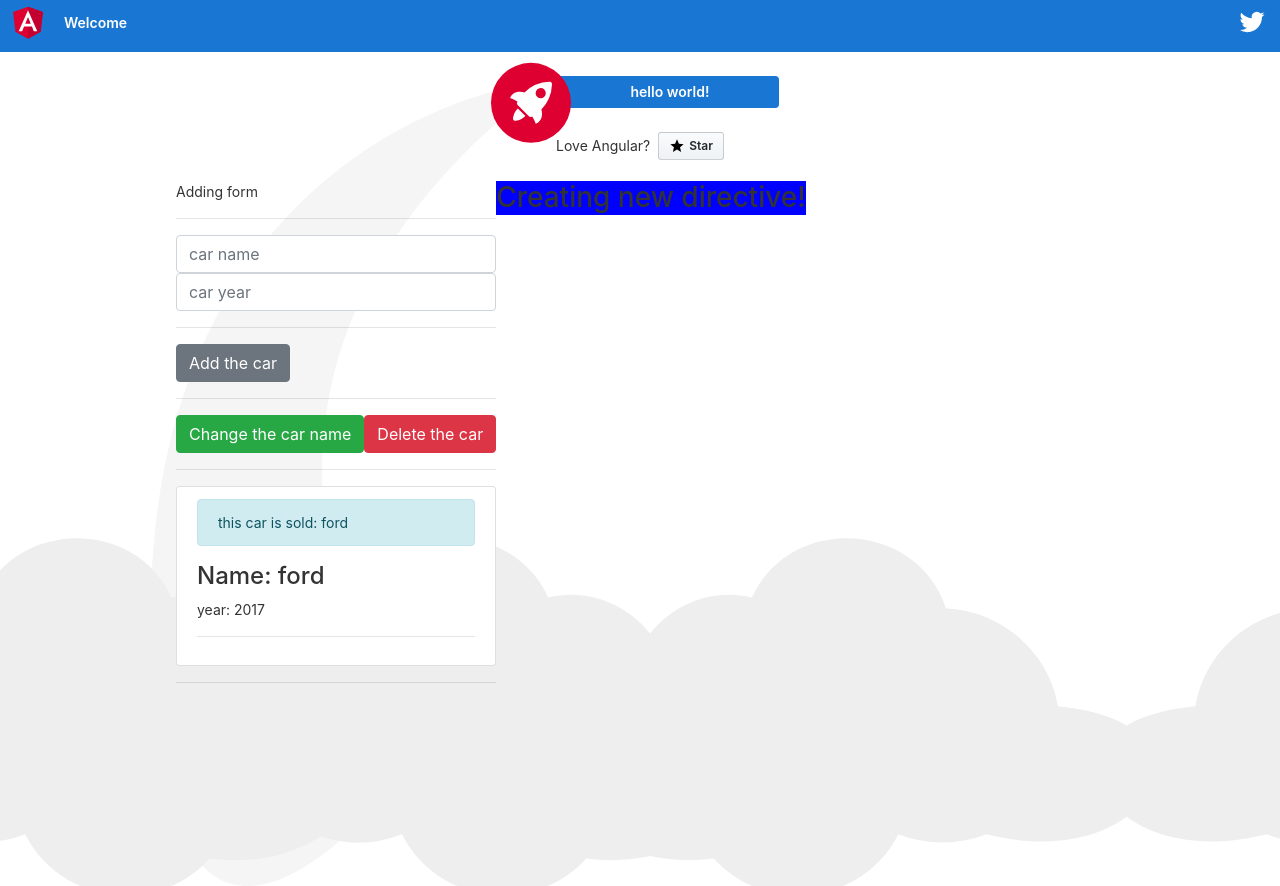
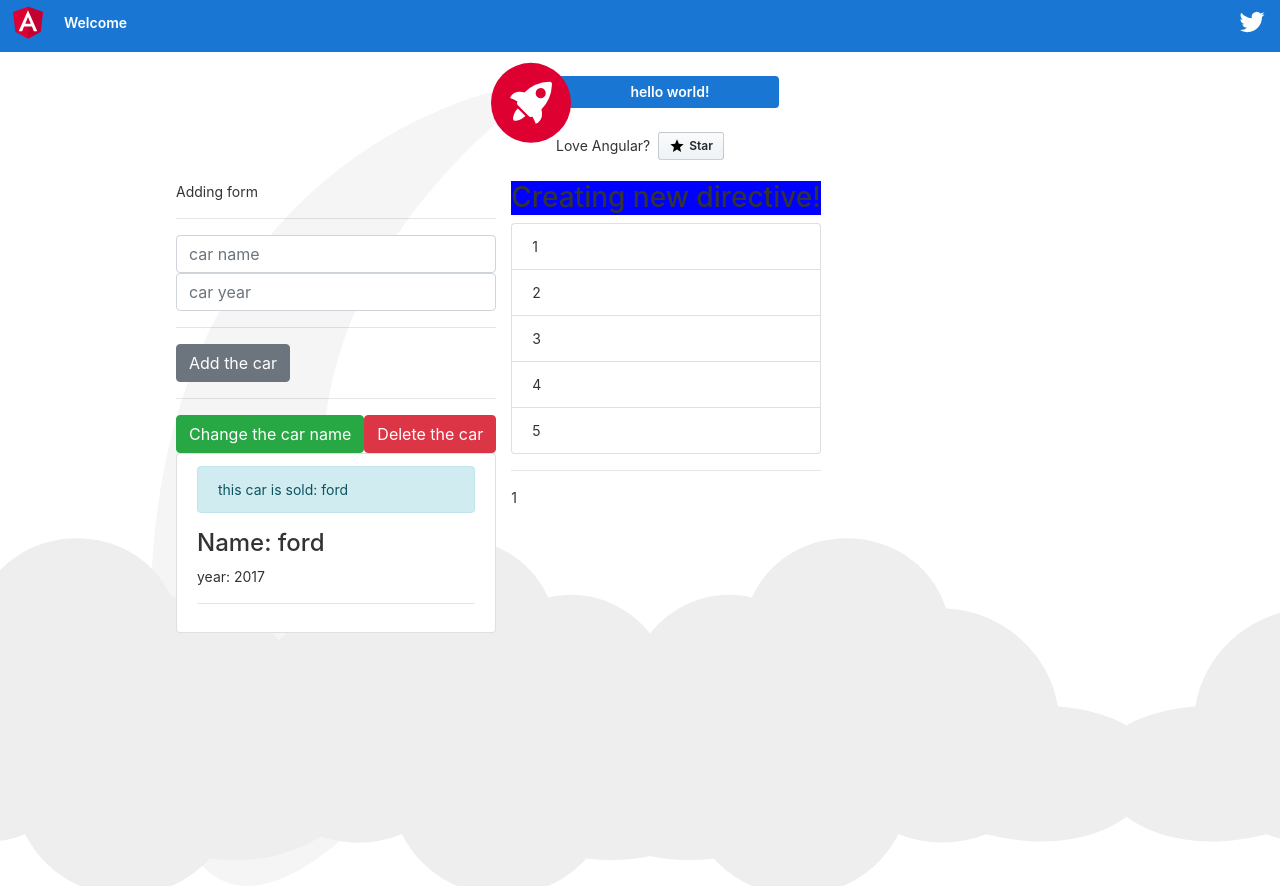
Before and after one commit to katerynabugaieva/angular-sandbox, an Angular app: page / in a window 1280 px wide. Built offline with nearby package versions, Linux system fonts and the light colour scheme.

Commit message:
ngSwitch

```diff
--- a/src/app/cars/cars.component.html
+++ b/src/app/cars/cars.component.html
@@ -14,7 +14,6 @@
   <p>added</p>
 </ng-template>
 -->
-<hr />
 
 <div class="list-group">
   <app-car
@@ -62,7 +61,6 @@
 <hr />
 
 -->
-<hr />
 
 <!--
 <input type="text" class="form-control" (input)="onKeyUp($event)" />
--- a/src/app/create-directive/create-directive.component.html
+++ b/src/app/create-directive/create-directive.component.html
@@ -1,3 +1,23 @@
-<h3 [create-directiveBackground]="'red'" [defaultColor]="'blue'">
-  {{ headerText }}
-</h3>
+<div class="container">
+  <div class="col-xs-8 col-xs-offset-2">
+    <h3 [create-directiveBackground]="'red'" [defaultColor]="'blue'">
+      {{ headerText }}
+    </h3>
+    <ul class="list-group">
+      <li
+        *ngFor="let item of items"
+        (click)="onClick(item)"
+        class="list-group-item"
+      >
+        {{ item }}
+      </li>
+    </ul>
+    <hr />
+    <div [ngSwitch]="current">
+      <p *ngSwitchCase="1">1</p>
+      <p *ngSwitchCase="2">2</p>
+      <p *ngSwitchCase="3">3</p>
+      <p *ngSwitchDefault>default</p>
+    </div>
+  </div>
+</div>
--- a/src/app/create-directive/create-directive.component.ts
+++ b/src/app/create-directive/create-directive.component.ts
@@ -7,4 +7,9 @@ import { Component } from "@angular/core";
 })
 export class CreateDirectiveComponent {
   headerText = "Creating new directive!";
+  items = [1, 2, 3, 4, 5];
+  current = 1;
+  onClick(number: number) {
+    this.current = number;
+  }
 }
```
